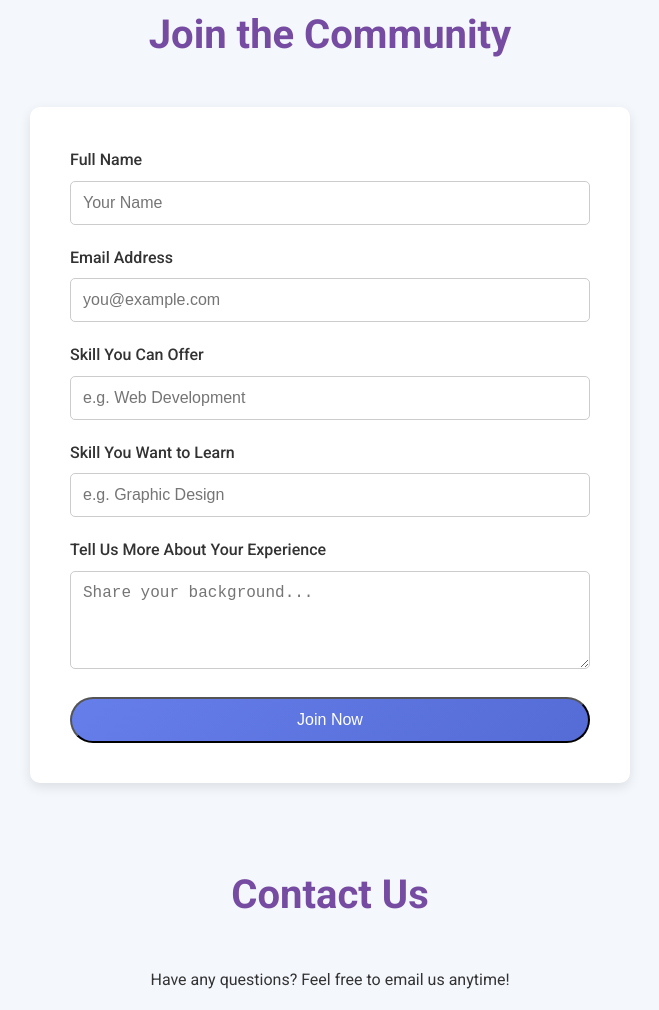
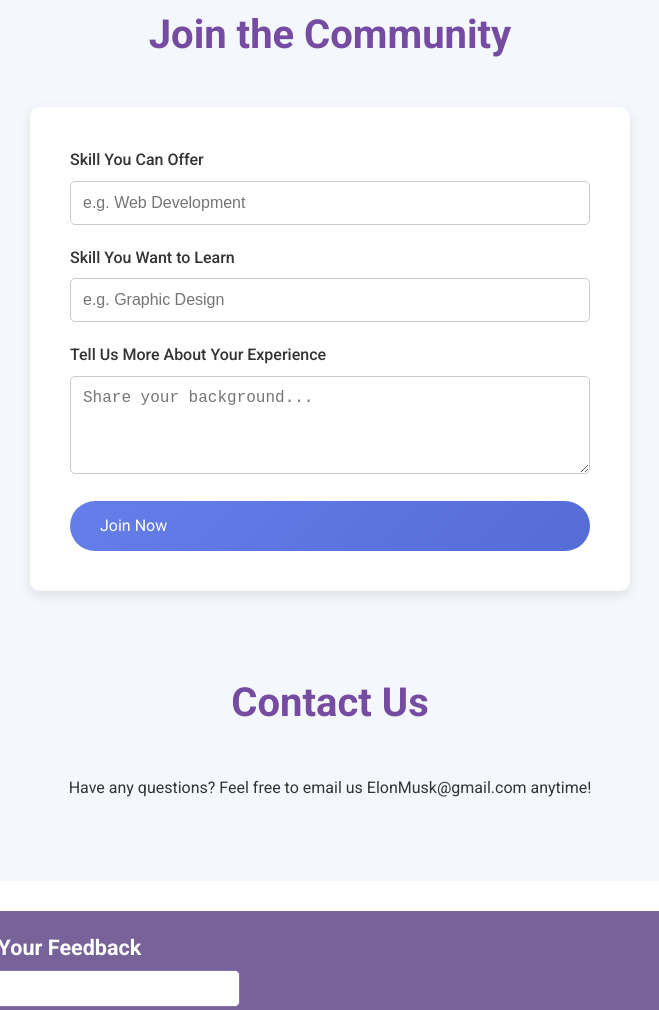
Before and after one commit to must-not-be-namedd/SKILLSWAP, a plain HTML site: page index.html in a window 1280 px wide. Shown: the part 1448-2458 px from the top of the page, without its empty margins (310-969 px from the left). Drawn offline with Linux system fonts and the light colour scheme.

Commit message:
Update index.html

```diff
--- a/index.html
+++ b/index.html
@@ -1,9 +1,10 @@
+
 <!DOCTYPE html>
 <html lang="en">
 <head>
   <meta charset="UTF-8">
   <meta name="viewport" content="width=device-width, initial-scale=1">
-  <title>Skill Swap</title>
+  <title>SkillSwap</title>
   <link href="https://fonts.googleapis.com/css?family=Roboto:300,400,500,700&display=swap" rel="stylesheet">
   <link rel="stylesheet" href="styles.css">
 </head>
@@ -11,7 +12,7 @@
 
   <!-- Header and Navigation -->
   <header>
-    <h1>Skill Swap</h1>
+    <h1>SkillSwap</h1>
     <nav>
       <ul>
         <li><a href="#about">About</a></li>
@@ -63,15 +64,7 @@
       <h2>Join the Community</h2>
       <div class="form-section">
         <form action="#" method="post">
-          <div class="form-group">
-            <label for="name">Full Name</label>
-            <input type="text" id="name" name="name" placeholder="Your Name" required>
-          </div>
-          <div class="form-group">
-            <label for="email">Email Address</label>
-            <input type="email" id="email" name="email" placeholder="you@example.com" required>
-          </div>
-          <div class="form-group">
+      <div class="form-group">
             <label for="skill-offer">Skill You Can Offer</label>
             <input type="text" id="skill-offer" name="skill-offer" placeholder="e.g. Web Development" required>
           </div>
@@ -83,7 +76,8 @@
             <label for="message">Tell Us More About Your Experience</label>
             <textarea id="message" name="message" rows="4" placeholder="Share your background..."></textarea>
           </div>
-          <button type="submit" class="submit-btn">Join Now</button>
+          <a href="categories.html" class="submit-btn">Join Now</a>
+
         </form>
       </div>
     </section>
@@ -91,7 +85,7 @@
     <section id="contact" class="section">
       <h2>Contact Us</h2>
       <div class="contact-info">
-        <p>Have any questions? Feel free to <a href="mailto:info@skillswap.com">email us</a> anytime!</p>
+        <p>Have any questions? Feel free to <a href="mailto:info@skillswap.com">email us ElonMusk@gmail.com</a> anytime!</p>
       </div>
     </section>
   </div>
@@ -118,9 +112,11 @@
 
     </div>
 </footer>
+
   <div class="chat-widget" onclick="alert('Chat functionality coming soon!')">
     Chat with us
   </div>
+
   <div class="scroll-top" id="scrollTop" onclick="scrollToTop()">↑</div>
 
   <script src="script.js"></script>
```
